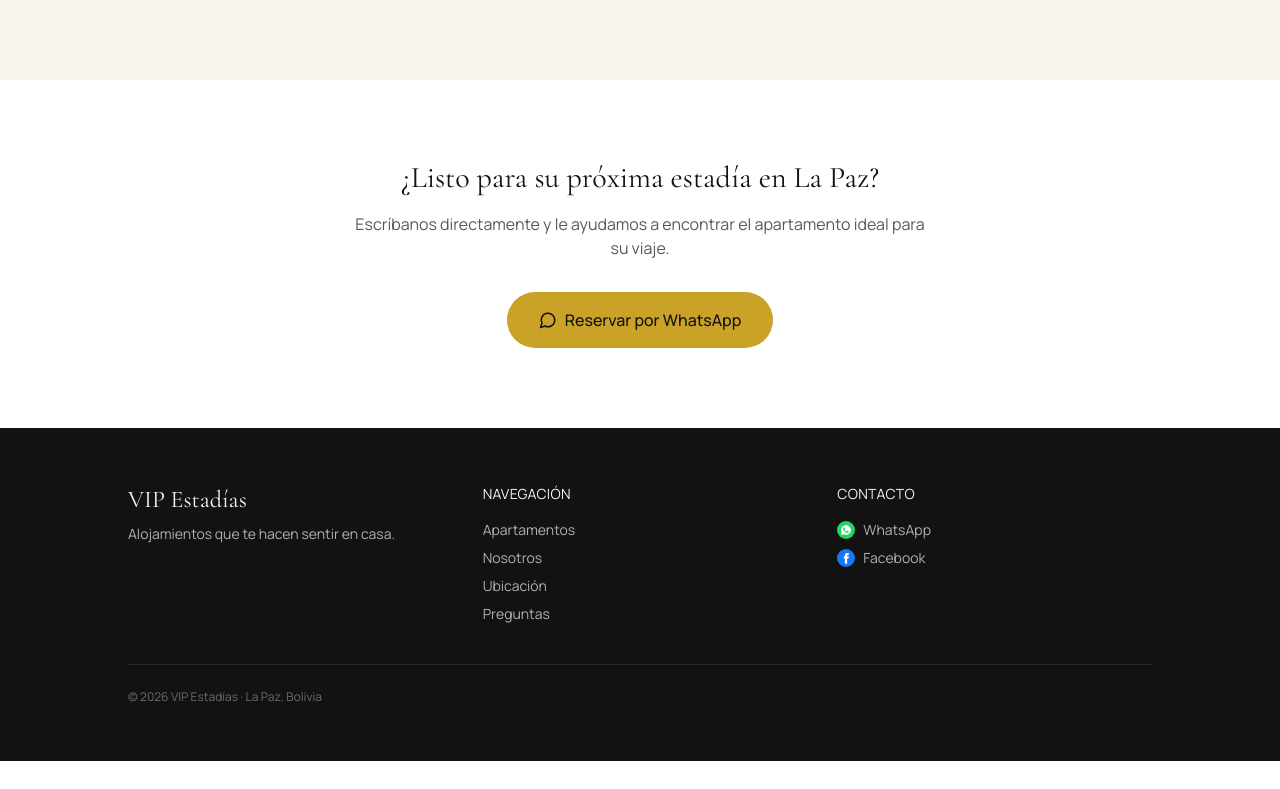
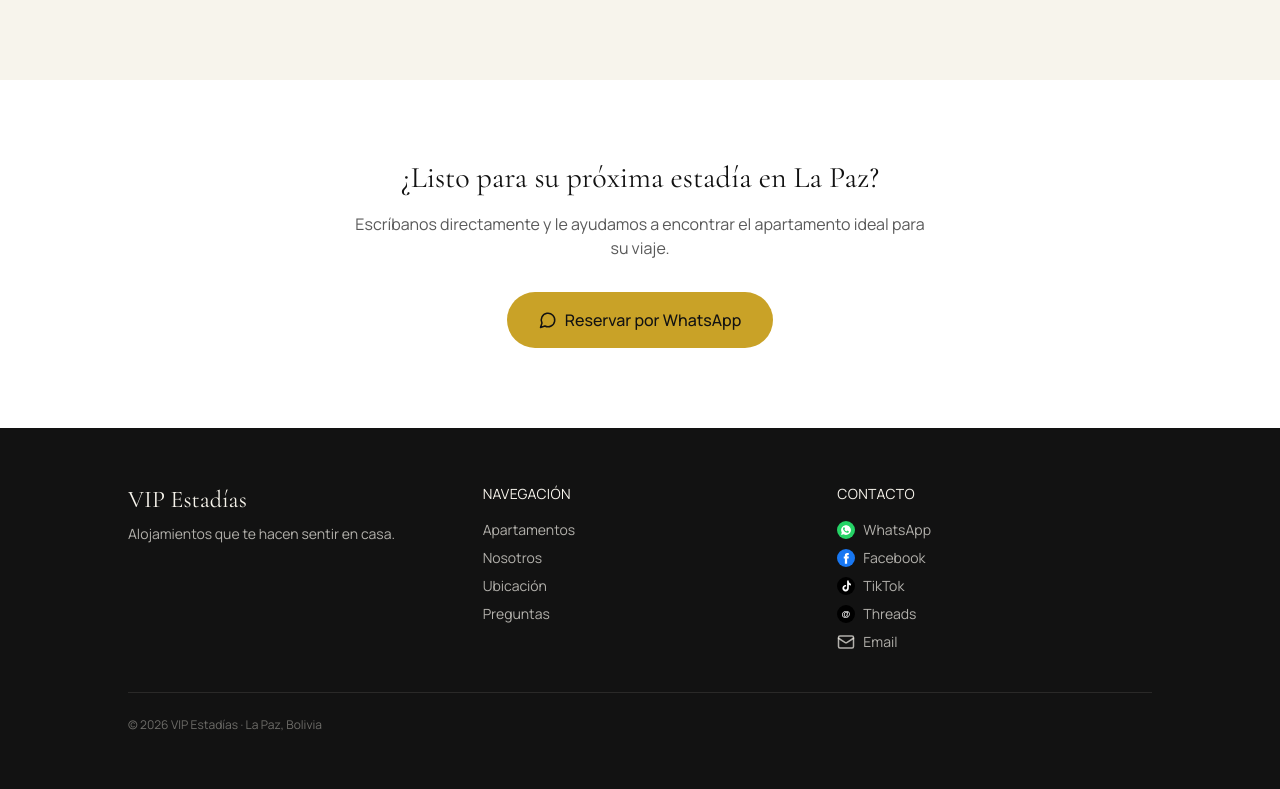
Before and after one commit to BladimirBLopez/andes-stay, a Next.js app: page / in a window 1280 px wide. Shown: the part 4062-4851 px from the top of the page. Before the commit the page ends 4823 px from the top, so only its background shows below. Built offline with nearby package versions, Linux system fonts and the light colour scheme.

Commit message:
Agregar redes sociales del cliente: Facebook actualizado, TikTok, Threads y email

```diff
--- a/app/Footer.tsx
+++ b/app/Footer.tsx
@@ -1,5 +1,6 @@
 import Link from "next/link";
-import { WhatsappIcon, FacebookIcon } from "./SocialIcons";
+import { Mail } from "lucide-react";
+import { WhatsappIcon, FacebookIcon, TiktokIcon, ThreadsIcon } from "./SocialIcons";
 
 const WHATSAPP_NUMBER = "59176570041";
 
@@ -32,12 +33,34 @@ export default function Footer() {
               <WhatsappIcon size={18} /> WhatsApp
             </a>
             <a
-              href="https://www.facebook.com/share/1ERTfyCjX2/"
+              href="https://www.facebook.com/share/1BR7wMazM7/"
               target="_blank"
               rel="noopener noreferrer"
               className="hover:text-terracota-light transition-colors flex items-center gap-2"
             >
               <FacebookIcon size={18} /> Facebook
+            </a>
+            <a
+              href="https://www.tiktok.com/@wilmer.pantoja?_r=1&_t=ZS-98TOWGgyOWX"
+              target="_blank"
+              rel="noopener noreferrer"
+              className="hover:text-terracota-light transition-colors flex items-center gap-2"
+            >
+              <TiktokIcon size={18} /> TikTok
+            </a>
+            <a
+              href="https://www.threads.com/@wilmer_pantoja"
+              target="_blank"
+              rel="noopener noreferrer"
+              className="hover:text-terracota-light transition-colors flex items-center gap-2"
+            >
+              <ThreadsIcon size={18} /> Threads
+            </a>
+            <a
+              href="mailto:wilmerpantoja@gmail.com"
+              className="hover:text-terracota-light transition-colors flex items-center gap-2"
+            >
+              <Mail size={18} /> Email
             </a>
           </div>
         </div>
--- a/app/SocialIcons.tsx
+++ b/app/SocialIcons.tsx
@@ -6,6 +6,27 @@ export function FacebookIcon({ size = 20 }: { size?: number }) {
         d="M15.5 12.5h-2v7h-3v-7h-1.5v-2.6H10.5V8.2c0-1.5.9-2.8 3.2-2.8h2v2.5h-1.4c-.3 0-.6.2-.6.7v1.5h2.1l-.3 2.6Z"
         fill="#fff"
       />
+    </svg>
+  );
+}
+
+export function TiktokIcon({ size = 20 }: { size?: number }) {
+  return (
+    <svg width={size} height={size} viewBox="0 0 24 24">
+      <circle cx="12" cy="12" r="12" fill="#000000" />
+      <path
+        d="M15.8 6.2c.4 1.4 1.4 2.5 2.8 2.8v2.2c-1-.1-2-.4-2.8-1v4.7c0 2.4-1.9 4.3-4.3 4.3S7.2 17.3 7.2 14.9s1.9-4.3 4.3-4.3c.2 0 .4 0 .6.1v2.2c-.2-.1-.4-.1-.6-.1-1.1 0-1.9.9-1.9 2s.9 2 1.9 2 2-.9 2-2V4.5h2.1c.1.6.1 1.1.2 1.7Z"
+        fill="#fff"
+      />
+    </svg>
+  );
+}
+
+export function ThreadsIcon({ size = 20 }: { size?: number }) {
+  return (
+    <svg width={size} height={size} viewBox="0 0 24 24">
+      <circle cx="12" cy="12" r="12" fill="#000000" />
+      <text x="12" y="16.5" textAnchor="middle" fontSize="12" fontFamily="Arial, sans-serif" fontWeight="bold" fill="#fff">@</text>
     </svg>
   );
 }
--- a/app/page.tsx
+++ b/app/page.tsx
@@ -187,7 +187,7 @@ export default function Home() {
 
           <div className="flex items-center gap-6 mt-4">
             <a
-              href="https://www.facebook.com/share/1ERTfyCjX2/"
+              href="https://www.facebook.com/share/1BR7wMazM7/"
               target="_blank"
               rel="noopener noreferrer"
             >
```
